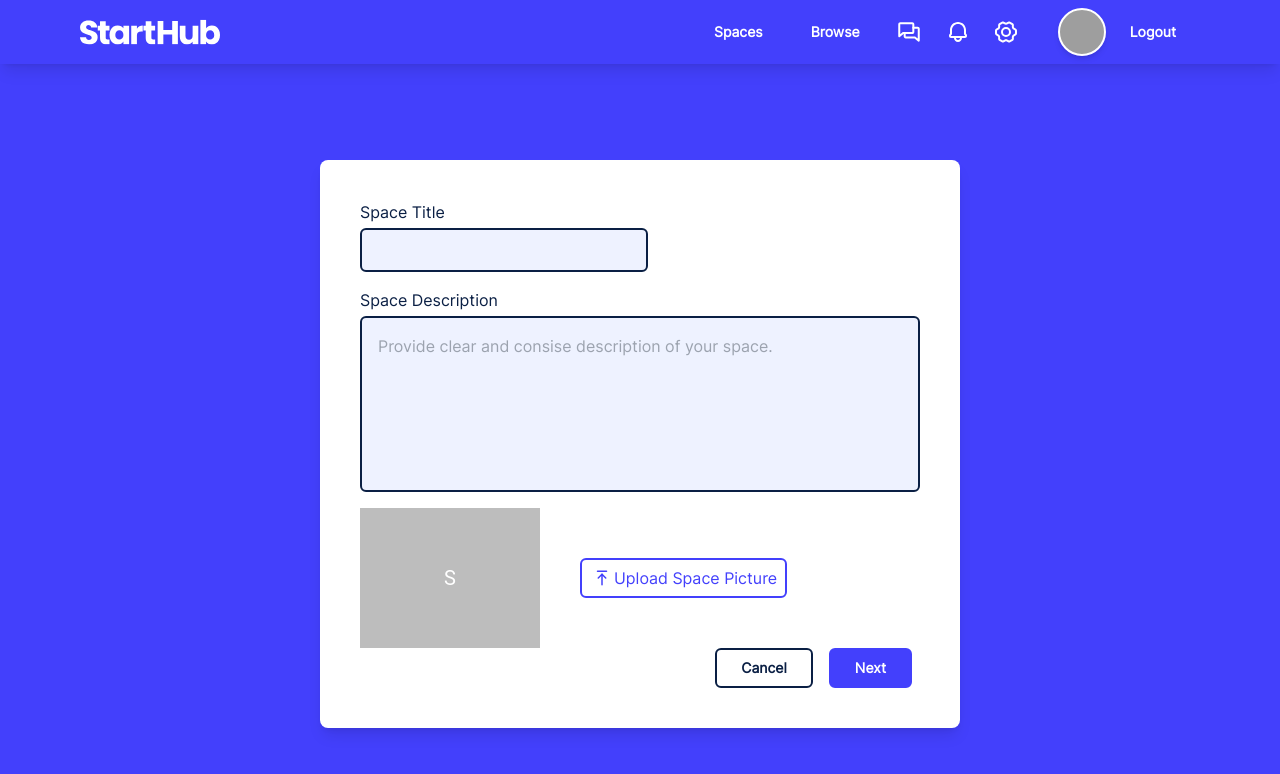
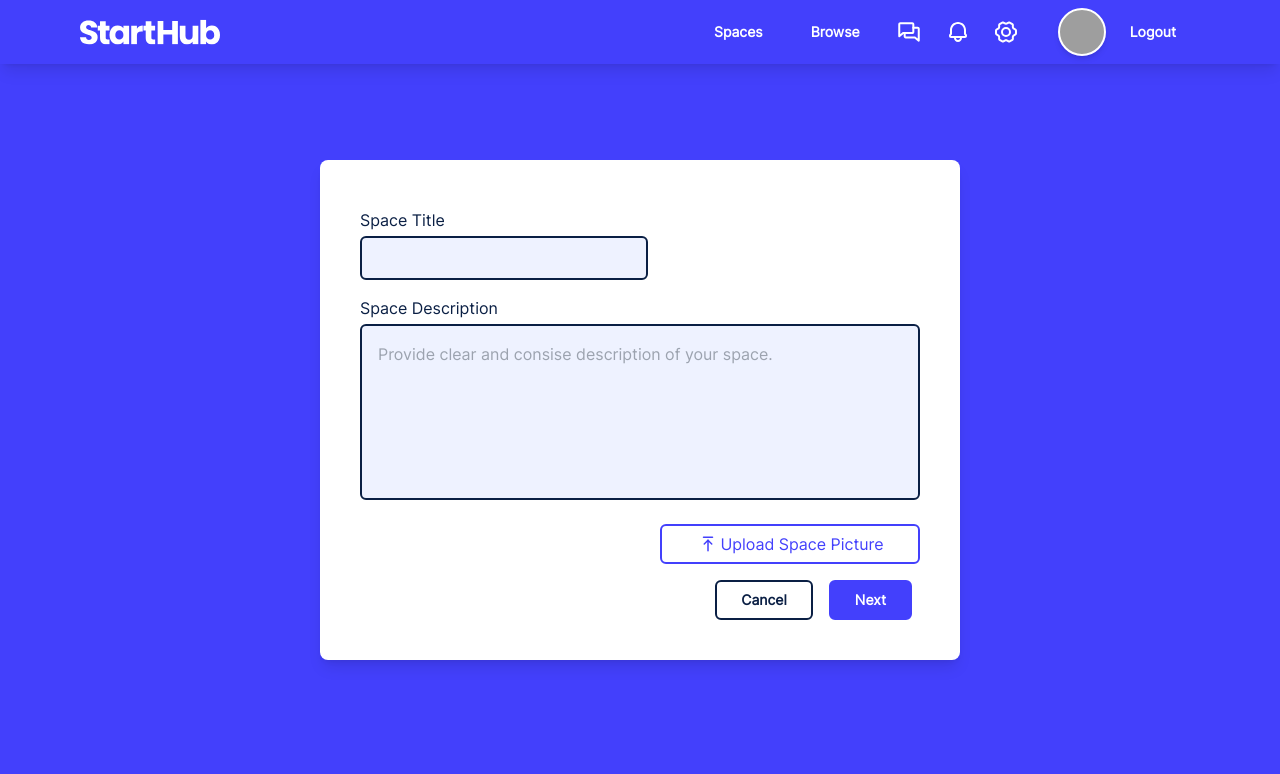
Before and after one commit to louaibouzaher/starthub, a Next.js app: page /create-space in a window 1280 px wide. Shown: the top 774 px of the page. Built offline with nearby package versions, Linux system fonts and the light colour scheme; no server answers; sample sign-in values are in the browser's storage; grey boxes are pictures that could not be loaded.

Commit message:
Added Space Pic

```diff
--- a/pages/space/[spaceId].js
+++ b/pages/space/[spaceId].js
@@ -66,7 +66,7 @@ const Space = ({
             className="w-1/2 flex items-end justify-start bg-white rounded-md shadow-lg p-10 m-2"
             style={{
               backgroundImage:
-                'url(' + s.logo + '),  linear-gradient(#FFFFFF 10%, #212121)',
+                'url(' + space.spacePic + '),  linear-gradient(#FFFFFF 10%, #212121)',
               backgroundSize: 'cover',
               backgroundPosition: 'center',
               backgroundBlendMode: 'darken',
--- a/src/components/CreateSpace/StepOne.js
+++ b/src/components/CreateSpace/StepOne.js
@@ -12,12 +12,14 @@ import {
 import store from '../../store/index'
 
 export default function StepOne({ space, handleChange, setSpace }) {
+  const [file, setFile] = useState(null)
   const [errors, setErrors] = useState({
     spaceTitle: false,
     spaceDescription: false,
   })
   const handleFile = async (e) => {
     const file = e.target.files[0]
+    setFile(e.target.files[0])
     store.dispatch(changeChild(<Loader />))
     store.dispatch(toggleOverlay())
     const pictureRef = file ? await Uploader(file) : null
@@ -86,11 +88,22 @@ export default function StepOne({ space, handleChange, setSpace }) {
       <div className="text-red-600 text-sm h-4">
         {errors.spaceDescription && 'Discription is required'}
       </div>
-      <div className="flex items-center">
-        <Avatar sx={{ width: 180, height: 140 }} variant="square">
-          S
-        </Avatar>
-        <div className="ml-10 flex flex-col justify-start">
+      <div className="flex items-center w-full">
+        <div className="w-full flex justify-center py-4">
+          {file && (
+            <div
+              style={{
+                backgroundImage: 'url(' + URL.createObjectURL(file) + ')',
+                backgroundPosition: 'center',
+                backgroundSize: 'cover',
+                height: 200,
+                width: 200,
+              }}
+              className="flex justify-center rounded-full shadow-md items-center p-10 "
+            ></div>
+          )}
+        </div>
+        <div className="ml-10 flex flex-col justify-start w-full">
           <div>
             <input
               accept="image/*"
@@ -102,7 +115,7 @@ export default function StepOne({ space, handleChange, setSpace }) {
             />
             <label
               for="spacePic"
-              className="cursor-pointer flex h-10  my-2 p-2 border-2 rounded-md border-purple text-center text-purple justify-center items-center"
+              className="w-full cursor-pointer flex h-10  my-2 p-2 border-2 rounded-md border-purple text-center text-purple justify-center items-center"
             >
               <Download
                 className="rotate-180 scale-75"
```
